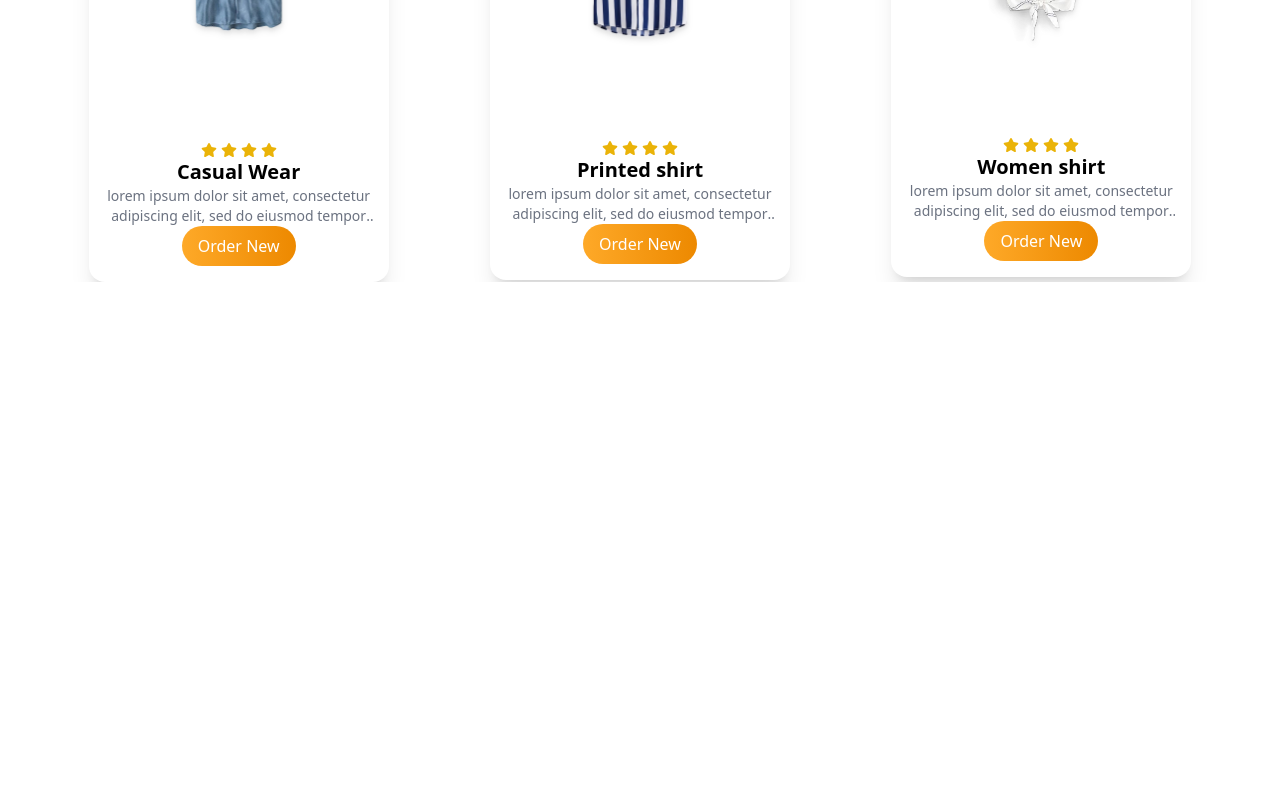
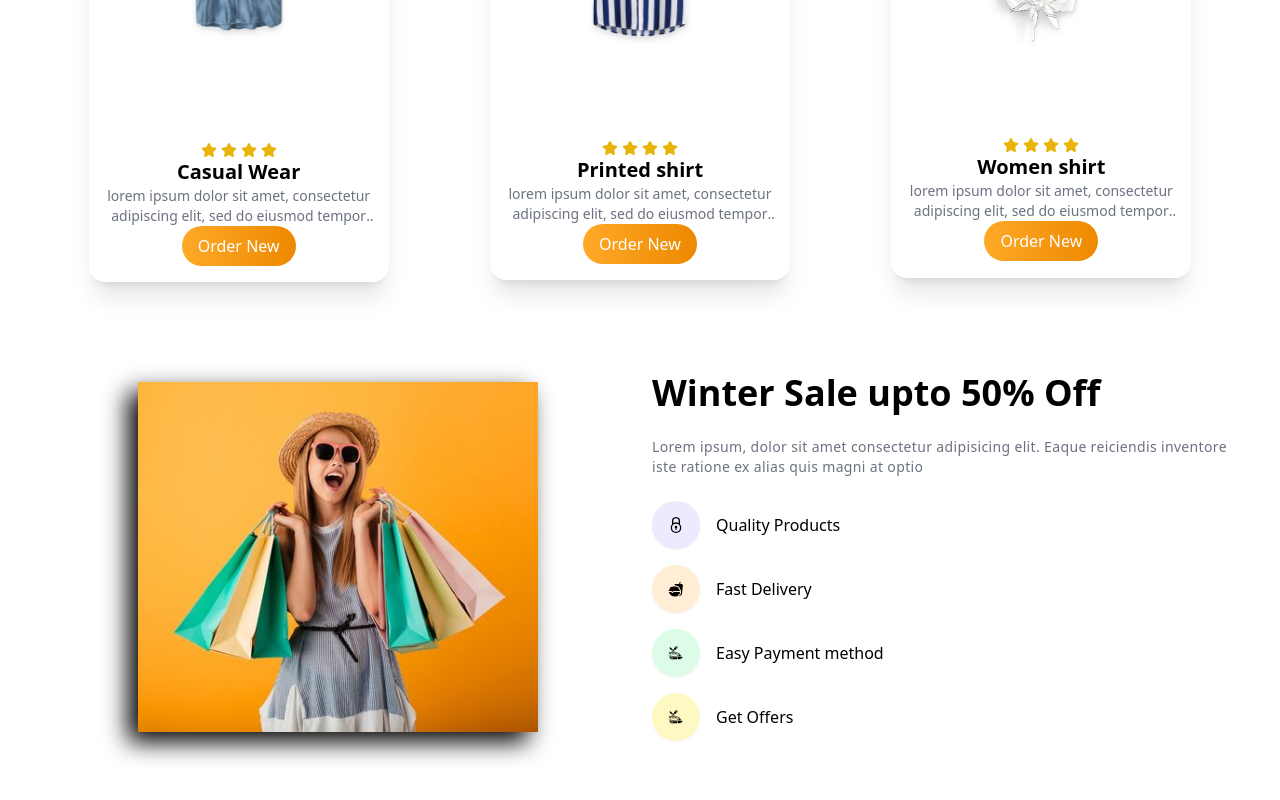
Before and after one commit to OzomakiDzWeb/Ecommerce-Website-clothes, a React (Vite) app: page / in a window 1280 px wide. Shown: the part 1494-2294 px from the top of the page. Before the commit the page ends 1776 px from the top, so only its background shows below. Built offline with nearby package versions, Linux system fonts and the light colour scheme.

Commit message:
Banner section

```diff
--- a/src/App.jsx
+++ b/src/App.jsx
@@ -5,6 +5,7 @@
 import AOS from "aos";
 import 'aos/dist/aos.css'
 import TopProduct from './component/TopProduct';
+import Banner from './component/Banner';
 const App = () => {
   useEffect(()=>{
     AOS.init({
@@ -21,6 +22,7 @@
       <Hero/>
       <Products/>
       <TopProduct/>
+      <Banner/>
     </div>
   )
 }
--- /dev/null
+++ b/src/component/Banner.jsx
@@ -0,0 +1,58 @@
+import React from "react";
+import BannerImg from "../assets/women/women2.jpg";
+import { GrSecure } from "react-icons/gr";
+import { IoFastFood } from "react-icons/io5";
+import { GiFoodTruck } from "react-icons/gi";
+
+const Banner = () => {
+  return (
+    <div className="min-h-[550px] flex justify-center items-center py-12 sm:py-0">
+      <div className="container">
+        <div className="grid grid-cols-1 sm:grid-cols-2 gap-6 items-center">
+          {/* image section */}
+          <div data-aos="zoom-in">
+            <img
+              src={BannerImg}
+              alt=""
+              className="max-w-[400px] h-[350px] w-full mx-auto drop-shadow-[-10px_10px_12px_rgba(0,0,0,1)] object-cover"
+            />
+          </div>
+
+          {/* text details section */}
+          <div className="flex flex-col justify-center gap-6 sm:pt-0">
+            <h1 data-aos="fade-up" className="text-3xl sm:text-4xl font-bold">
+              Winter Sale upto 50% Off
+            </h1>
+            <p
+              data-aos="fade-up"
+              className="text-sm text-gray-500 tracking-wide leading-5"
+            >
+              Lorem ipsum, dolor sit amet consectetur adipisicing elit. Eaque
+              reiciendis inventore iste ratione ex alias quis magni at optio
+            </p>
+            <div className="flex flex-col gap-4">
+              <div data-aos="fade-up" className="flex items-center gap-4">
+                <GrSecure className="text-4xl h-12 w-12 shadow-sm p-4 rounded-full bg-violet-100 dark:bg-violet-400" />
+                <p>Quality Products</p>
+              </div>
+              <div data-aos="fade-up" className="flex items-center gap-4">
+                <IoFastFood className="text-4xl h-12 w-12 shadow-sm p-4 rounded-full bg-orange-100 dark:bg-orange-400" />
+                <p>Fast Delivery</p>
+              </div>
+              <div data-aos="fade-up" className="flex items-center gap-4">
+                <GiFoodTruck className="text-4xl h-12 w-12 shadow-sm p-4 rounded-full bg-green-100 dark:bg-green-400" />
+                <p>Easy Payment method</p>
+              </div>
+              <div data-aos="fade-up" className="flex items-center gap-4">
+                <GiFoodTruck className="text-4xl h-12 w-12 shadow-sm p-4 rounded-full bg-yellow-100 dark:bg-yellow-400" />
+                <p>Get Offers</p>
+              </div>
+            </div>
+          </div>
+        </div>
+      </div>
+    </div>
+  );
+};
+
+export default Banner;
--- a/src/component/TopProduct.jsx
+++ b/src/component/TopProduct.jsx
@@ -48,6 +48,8 @@
         <div className="grid grid-cols-1 sm:grid-cols-2 md:grid-cols-3 gap-3 md:gap-5 place-items-center">
           {ProductsData.map((data) => (
             <div
+            data-aos='zoom-in'
+
               className="rounded-2xl cursor-pointer bg-white dark:bg-gray-800 hover:bg-black/80 dark:hover:bg-primary hover:text-white relative shadow-xl duration-300 group max-w-[300px]"
               key={data.id}
             >
```
